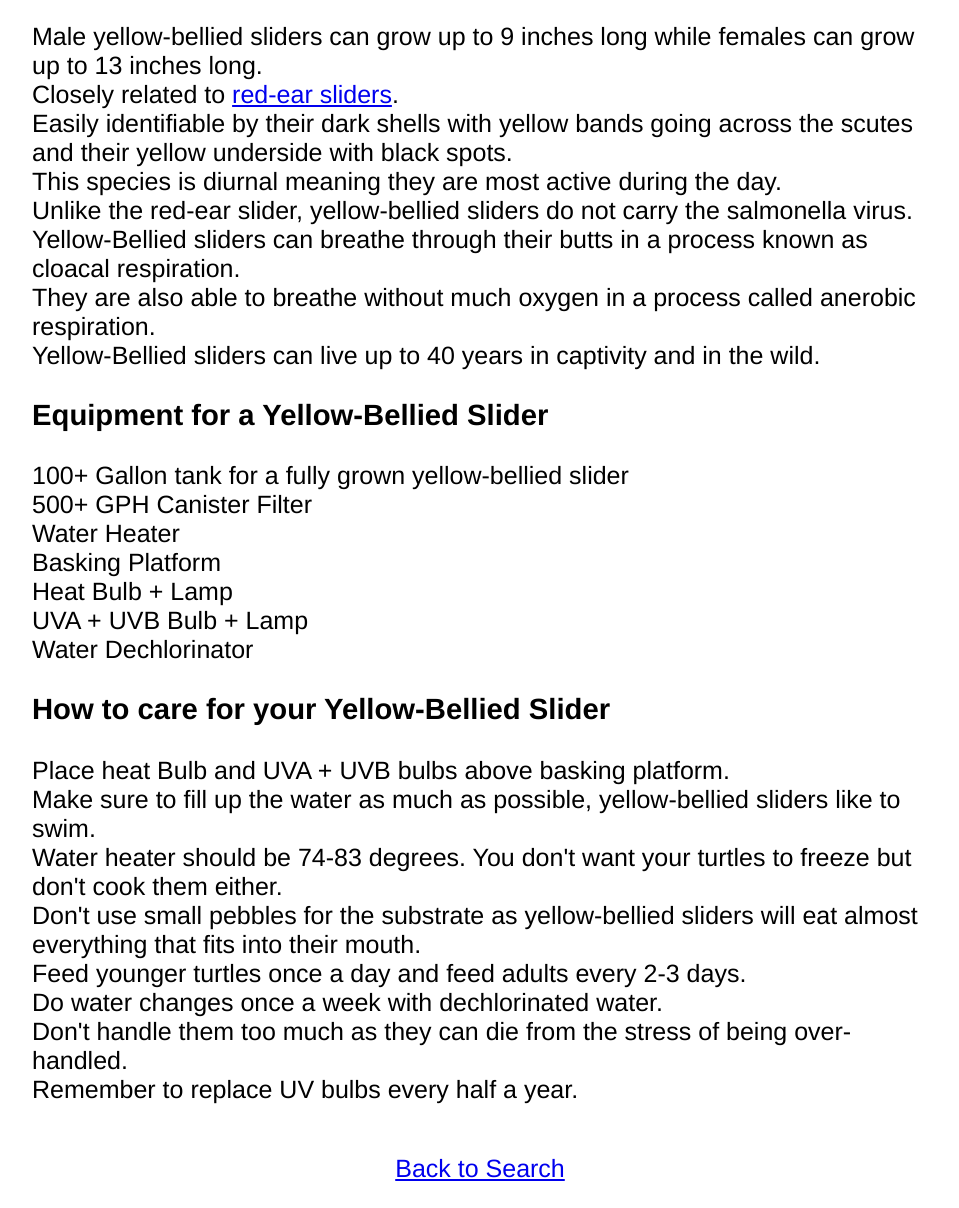
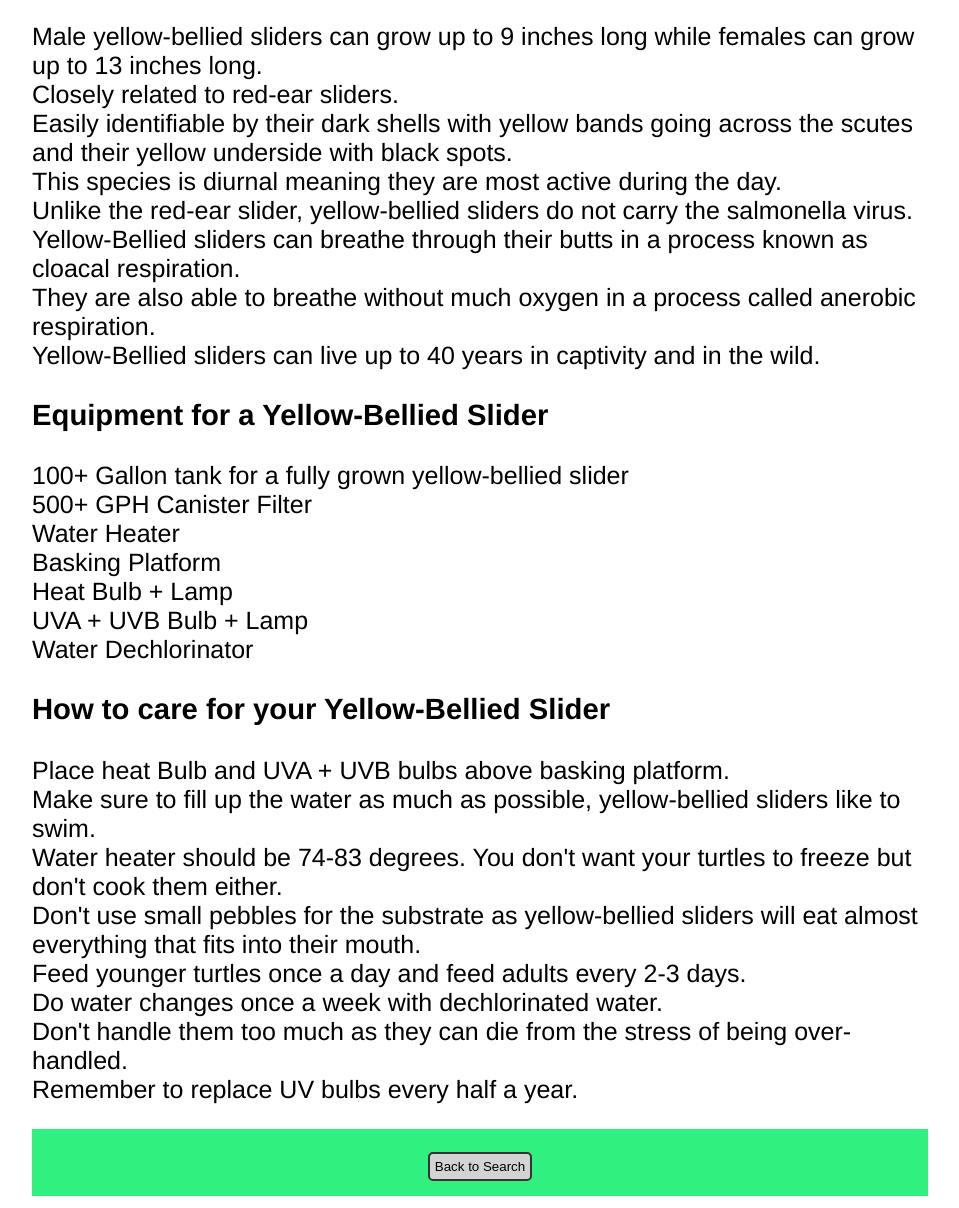
Before and after one commit to EthanChen-1/Turtle-Facts-Express-JS, a plain HTML site: page html/turtle-species-facts/ybs.html in a window 1280 px wide. Shown: the part 360-1568 px from the top of the page, without its empty margins (160-1119 px from the left). Drawn offline with Linux system fonts and the light colour scheme.

Commit message:
Update ybs.html

```diff
--- a/html/turtle-species-facts/ybs.html
+++ b/html/turtle-species-facts/ybs.html
@@ -16,7 +16,7 @@
     <div id="align-center">
         <p>
             Male yellow-bellied sliders can grow up to 9 inches long while females can grow up to 13 inches long. <br/>
-            Closely related to <a href="/search?choice=res">red-ear sliders</a>. <br/>
+            Closely related to red-ear sliders. <br/>
             Easily identifiable by their dark shells with yellow bands going across the scutes and their yellow underside with black spots. <br/>
             This species is diurnal meaning they are most active during the day. <br/>
             Unlike the red-ear slider, yellow-bellied sliders do not carry the salmonella virus. <br/>
@@ -46,6 +46,10 @@
             Remember to replace UV bulbs every half a year. <br/>
         </p>
     </div>
-    <p><a href="/">Back to Search</a></p>
+    <div id="footer">
+        <form id='back-to-search' action="/" method="get">
+            <input type="submit" value="Back to Search">
+        </form>
+    </div>
 </body>
 </html>
```
